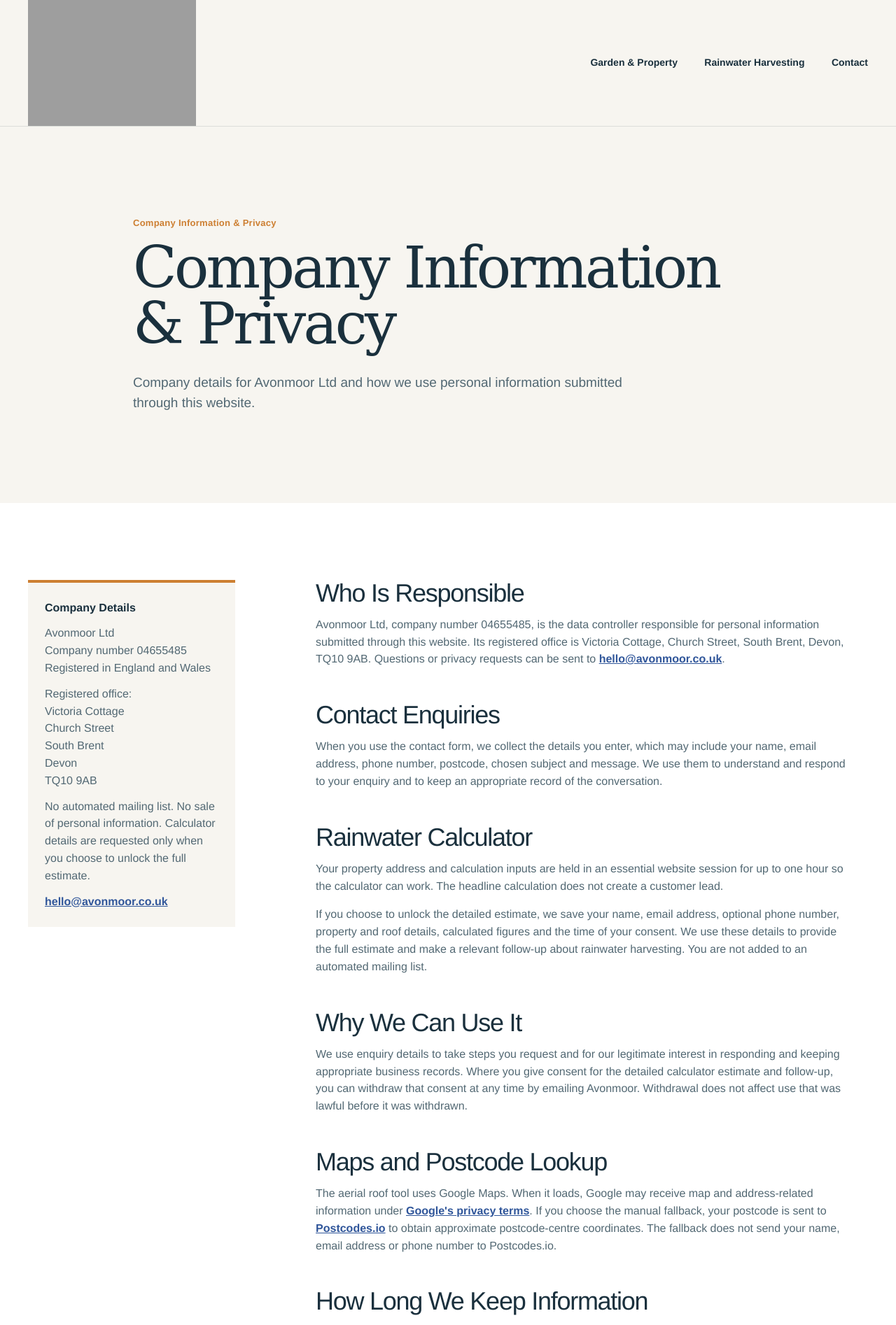
After one commit to PeteCookson/Avonmoor, a Django app: page /privacy/ in a window 1280 px wide. The commit adds this page. Shown: the top 1894 px of the page at 70% size. Run offline with Django 5.2, Linux system fonts and the light colour scheme; grey boxes are pictures that could not be loaded.

Commit message:
Add resilient calculator fallback and privacy notice

```diff
--- a/avonmoor/urls.py
+++ b/avonmoor/urls.py
@@ -33,6 +33,7 @@ urlpatterns = [
         name='rainwater_harvesting',
     ),
     path('contact/', contact_views.contact_view, name='contact'),
+    path('privacy/', contact_views.privacy_view, name='privacy'),
     path('accounts/', include('django.contrib.auth.urls')),
     path('rainwater-calculator/', include('water_calculator.urls')),
     path('surveys/', include('water_survey.urls')),
--- a/contact/static/css/contact.css
+++ b/contact/static/css/contact.css
@@ -133,6 +133,22 @@ h3 { margin-bottom: 10px; font-size: 22px; font-weight: 500; line-height: 1.2; }
 .field-errors, .form-errors { color: #812E2A; font-size: 13px; font-weight: 700; }
 .field-errors ul, .form-errors ul { margin: 0; padding: 0; list-style: none; }
 .form-success { display: grid; gap: 3px; margin-bottom: 24px; padding: 16px 18px; border-left: 4px solid #2C7439; background: #EAF4EC; }
+.form-privacy-note { margin: -12px 0 0; color: var(--ink-soft); font-size: 13px; }
+.form-privacy-note a { color: var(--blue); font-weight: 700; }
+
+.privacy-intro { padding: clamp(72px, 10vw, 130px) 0; }
+.privacy-heading { max-width: 900px; }
+.privacy-heading > p:last-child { max-width: 720px; margin: 28px 0 0; color: var(--ink-soft); font-size: 19px; }
+.privacy-content { padding: clamp(60px, 9vw, 110px) 0; background: var(--white); }
+.privacy-layout { display: grid; grid-template-columns: minmax(220px, .45fr) minmax(0, 1.2fr); gap: clamp(44px, 9vw, 120px); align-items: start; }
+.privacy-summary { position: sticky; top: 28px; display: grid; gap: 12px; padding: 24px; border-top: 4px solid var(--copper); background: var(--paper); }
+.privacy-summary p { margin: 0; color: var(--ink-soft); }
+.privacy-summary a, .privacy-copy a { color: var(--blue); font-weight: 700; }
+.privacy-copy { max-width: 760px; }
+.privacy-copy h2 { margin: 48px 0 14px; font-size: clamp(26px, 3vw, 36px); }
+.privacy-copy h2:first-child { margin-top: 0; }
+.privacy-copy p { color: var(--ink-soft); }
+.privacy-updated { margin-top: 52px; padding-top: 18px; border-top: 1px solid var(--line); font-size: 13px; }
 
 .site-footer { padding: 58px 0; color: #D7E5EA; background: #10232D; }
 .site-footer-inner { width: min(var(--shell), calc(100% - 48px)); display: grid; grid-template-columns: 1fr 1fr auto; gap: 60px; margin-inline: auto; }
@@ -148,12 +164,13 @@ h3 { margin-bottom: 10px; font-size: 22px; font-weight: 500; line-height: 1.2; }
 @media (max-width: 840px) {
     .desktop-nav { display: none; }
     .mobile-nav { display: block; }
-    .home-intro-grid, .service-hero-grid, .contact-intro-grid, .contact-grid { grid-template-columns: 1fr; }
+    .home-intro-grid, .service-hero-grid, .contact-intro-grid, .contact-grid, .privacy-layout { grid-template-columns: 1fr; }
     .home-lede { max-width: 650px; }
     .gateway-card { min-height: 500px; }
     .principles-grid { grid-template-columns: 1fr 1fr; }
     .principles-grid .eyebrow { grid-column: 1 / -1; }
     .calculator-summary { max-width: 520px; }
+    .privacy-summary { position: static; }
 }
 
 @media (max-width: 680px) {
--- a/contact/templates/contact.html
+++ b/contact/templates/contact.html
@@ -36,6 +36,7 @@
                     {% endfor %}
                 </div>
                 <button class="button button-copper" type="submit">Send enquiry</button>
+                <p class="form-privacy-note">We use these details to respond to your enquiry. Read our <a href="{% url 'privacy' %}">privacy notice</a>.</p>
             </form>
         </div>
     </div>
--- /dev/null
+++ b/contact/templates/privacy.html
@@ -0,0 +1,57 @@
+{% extends 'site_base.html' %}
+{% block title %}Company Information & Privacy | Avonmoor{% endblock %}
+{% block meta_description %}How Avonmoor uses and protects personal information submitted through the website and rainwater calculator.{% endblock %}
+{% block og_title %}Company Information & Privacy | Avonmoor{% endblock %}
+{% block og_description %}How Avonmoor uses personal information submitted through the website and rainwater calculator.{% endblock %}
+{% block body_class %}privacy-page{% endblock %}
+{% block content %}
+<section class="privacy-intro">
+    <div class="page-shell privacy-heading">
+        <p class="eyebrow">Company Information &amp; Privacy</p>
+        <h1>Company Information &amp; Privacy</h1>
+        <p>Company details for Avonmoor Ltd and how we use personal information submitted through this website.</p>
+    </div>
+</section>
+<section class="privacy-content">
+    <div class="page-shell privacy-layout">
+        <nav class="privacy-summary" aria-label="Privacy notice sections">
+            <strong>Company Details</strong>
+            <p>Avonmoor Ltd<br>Company number 04655485<br>Registered in England and Wales</p>
+            <p>Registered office:<br>Victoria Cottage<br>Church Street<br>South Brent<br>Devon<br>TQ10 9AB</p>
+            <p>No automated mailing list. No sale of personal information. Calculator details are requested only when you choose to unlock the full estimate.</p>
+            <a href="mailto:hello@avonmoor.co.uk">hello@avonmoor.co.uk</a>
+        </nav>
+        <article class="privacy-copy">
+            <h2>Who Is Responsible</h2>
+            <p>Avonmoor Ltd, company number 04655485, is the data controller responsible for personal information submitted through this website. Its registered office is Victoria Cottage, Church Street, South Brent, Devon, TQ10 9AB. Questions or privacy requests can be sent to <a href="mailto:hello@avonmoor.co.uk">hello@avonmoor.co.uk</a>.</p>
+
+            <h2>Contact Enquiries</h2>
+            <p>When you use the contact form, we collect the details you enter, which may include your name, email address, phone number, postcode, chosen subject and message. We use them to understand and respond to your enquiry and to keep an appropriate record of the conversation.</p>
+
+            <h2>Rainwater Calculator</h2>
+            <p>Your property address and calculation inputs are held in an essential website session for up to one hour so the calculator can work. The headline calculation does not create a customer lead.</p>
+            <p>If you choose to unlock the detailed estimate, we save your name, email address, optional phone number, property and roof details, calculated figures and the time of your consent. We use these details to provide the full estimate and make a relevant follow-up about rainwater harvesting. You are not added to an automated mailing list.</p>
+
+            <h2>Why We Can Use It</h2>
+            <p>We use enquiry details to take steps you request and for our legitimate interest in responding and keeping appropriate business records. Where you give consent for the detailed calculator estimate and follow-up, you can withdraw that consent at any time by emailing Avonmoor. Withdrawal does not affect use that was lawful before it was withdrawn.</p>
+
+            <h2>Maps and Postcode Lookup</h2>
+            <p>The aerial roof tool uses Google Maps. When it loads, Google may receive map and address-related information under <a href="https://policies.google.com/privacy" target="_blank" rel="noreferrer">Google's privacy terms</a>. If you choose the manual fallback, your postcode is sent to <a href="https://postcodes.io/" target="_blank" rel="noreferrer">Postcodes.io</a> to obtain approximate postcode-centre coordinates. The fallback does not send your name, email address or phone number to Postcodes.io.</p>
+
+            <h2>How Long We Keep Information</h2>
+            <p>Enquiry and estimate records are kept only while reasonably needed to respond, provide the requested service, maintain appropriate business records and meet legal obligations. Records are reviewed and deleted when they are no longer needed.</p>
+
+            <h2>Who Helps Us Process It</h2>
+            <p>Website hosting and email providers may process information for Avonmoor so the site can operate and enquiries can be delivered. We disclose information where legally required, but do not sell personal information.</p>
+
+            <h2>Your Choices and Rights</h2>
+            <p>You can ask for access to, correction of or deletion of your personal information, or object to or restrict how it is used, by emailing Avonmoor. You may also complain to the <a href="https://ico.org.uk/make-a-complaint/" target="_blank" rel="noreferrer">Information Commissioner's Office</a>.</p>
+
+            <h2>Essential Website Data</h2>
+            <p>The site uses essential session and security data needed to operate forms and the calculator. Avonmoor does not use this calculator submission to add you to marketing tracking or an automated mailing list.</p>
+
+            <p class="privacy-updated">Last updated: 1 September 2026</p>
+        </article>
+    </div>
+</section>
+{% endblock %}
--- a/contact/templates/site_base.html
+++ b/contact/templates/site_base.html
@@ -58,6 +58,7 @@
                     <a href="https://www.youtube.com/@Avonmoor" target="_blank" rel="noreferrer">YouTube</a>
                     <a href="https://www.tiktok.com/@avonmoor?_t=8myTGdBGY3F&amp;_r=1" target="_blank" rel="noreferrer">TikTok</a>
                 </nav>
+                <a href="{% url 'privacy' %}">Company Information &amp; Privacy</a>
                 <span>© AVONMOOR MMXXVI</span>
             </div>
         </div>
--- a/contact/views.py
+++ b/contact/views.py
@@ -15,6 +15,10 @@ def garden_property_view(request):
 
 def rainwater_harvesting_view(request):
     return render(request, 'rainwater_harvesting.html')
+
+
+def privacy_view(request):
+    return render(request, 'privacy.html')
 
 
 def contact_view(request):
--- a/water_calculator/services.py
+++ b/water_calculator/services.py
@@ -97,6 +97,7 @@ def build_public_estimate(property_data, roof_data):
         **property_data,
         'latitude': str(roof_data['map_latitude']),
         'longitude': str(roof_data['map_longitude']),
+        'location_method': roof_data.get('location_method') or 'map',
         'roof_area_m2': str(area),
         'roof_polygon': roof_data.get('polygon') or {},
         'roof_material': roof_data['roof_material'],
--- a/water_calculator/templates/water_calculator/base.html
+++ b/water_calculator/templates/water_calculator/base.html
@@ -30,7 +30,7 @@
     </main>
     <footer class="calculator-footer">
         <span>Avonmoor Rainwater Harvesting</span>
-        <span>South Devon · hello@avonmoor.co.uk</span>
+        <span>South Devon · <a href="mailto:hello@avonmoor.co.uk">hello@avonmoor.co.uk</a> · <a href="{% url 'privacy' %}">Company Information &amp; Privacy</a></span>
     </footer>
     {% block scripts %}{% endblock %}
 </body>
--- a/water_calculator/templates/water_calculator/results.html
+++ b/water_calculator/templates/water_calculator/results.html
@@ -6,7 +6,7 @@
     <div>
         <p class="eyebrow">Your Indicative Result</p>
         <h1>{{ estimate.annual_harvest_litres|floatformat:'0g' }} <span>litres/year</span></h1>
-        <p>Potential harvest from {{ estimate.roof_area_m2|floatformat:1 }} m² of {{ estimate.roof_material_label|lower }} roof using long-term local rainfall data.</p>
+        <p>Potential harvest from {{ estimate.roof_area_m2|floatformat:1 }} m² of {{ estimate.roof_material_label|lower }} roof using {% if estimate.location_method == 'postcode' %}an approximate postcode-centre location and {% endif %}long-term local rainfall data.</p>
     </div>
     {% if full_report_unlocked and estimate.uncaptured_litres %}
     <div class="lost-water-callout"><span>Potential Currently Uncaptured</span><strong>{{ estimate.uncaptured_litres|floatformat:'0g' }}</strong><b>L/year</b><small>Assuming this roof currently has no collection system.</small></div>
@@ -32,7 +32,7 @@
         </div>
         {% endfor %}
     </div>
-    <p class="data-source">Source: {{ estimate.rainfall_source }}, {{ estimate.rainfall_reference_period }} · nearest 1 km grid point {{ estimate.rainfall_distance_km }} km away.</p>
+    <p class="data-source">Source: {{ estimate.rainfall_source }}, {{ estimate.rainfall_reference_period }} · nearest 1 km grid point {{ estimate.rainfall_distance_km }} km away.{% if estimate.location_method == 'postcode' %} Location based on the approximate centre of the property postcode.{% endif %}</p>
 </section>
 
 <section class="calculator-panel recommendation-panel">
@@ -81,7 +81,7 @@
             </div>
             {% endfor %}
             <button type="submit" class="button button-primary button-wide">Unlock My Full Estimate</button>
-            <small class="privacy-note">Your details are used for this estimate and a relevant follow-up only. You will not be added to an automated mailing list.</small>
+            <small class="privacy-note">Your details are used for this estimate and a relevant follow-up only. You will not be added to an automated mailing list. Read our <a href="{% url 'privacy' %}" target="_blank">privacy notice</a>.</small>
         </form>
     </div>
 </section>
--- a/water_calculator/views.py
+++ b/water_calculator/views.py
@@ -150,6 +150,7 @@ class SurveyRequestView(View):
             f'New calculator estimate access\n\n'
             f'Name: {lead.name}\nEmail: {lead.email}\nPhone: {lead.phone}\n'
             f'Address: {lead.address_line_1}, {lead.town}, {lead.postcode}\n'
+            f'Location method: {estimate.get("location_method", "map")}\n'
             f'Roof area: {lead.roof_area_m2} m2\n'
             f'Estimated harvest: {lead.estimated_annual_harvest_litres} L/year\n'
             f'Reference: {lead.reference}\n'
```
Also changed, not shown: contact/tests.py (+17 -0 lines), water_calculator/forms.py (+9 -0 lines), water_calculator/static/css/water_calculator.css (+13 -0 lines), water_calculator/templates/water_calculator/roof_step.html (+16 -12 lines), water_calculator/tests.py (+52 -2 lines), water_survey/static/js/roof_measure.js (+150 -10 lines).
